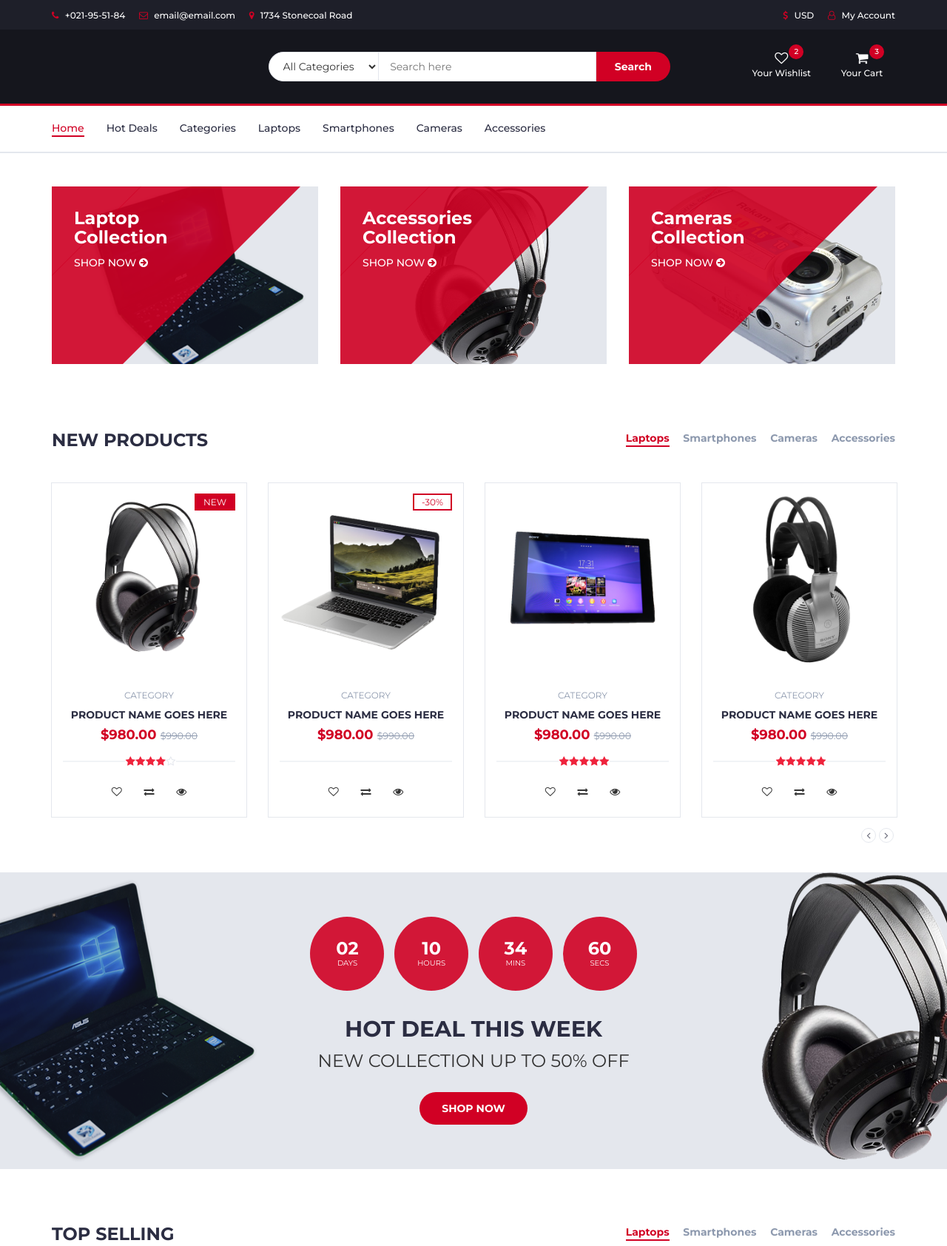
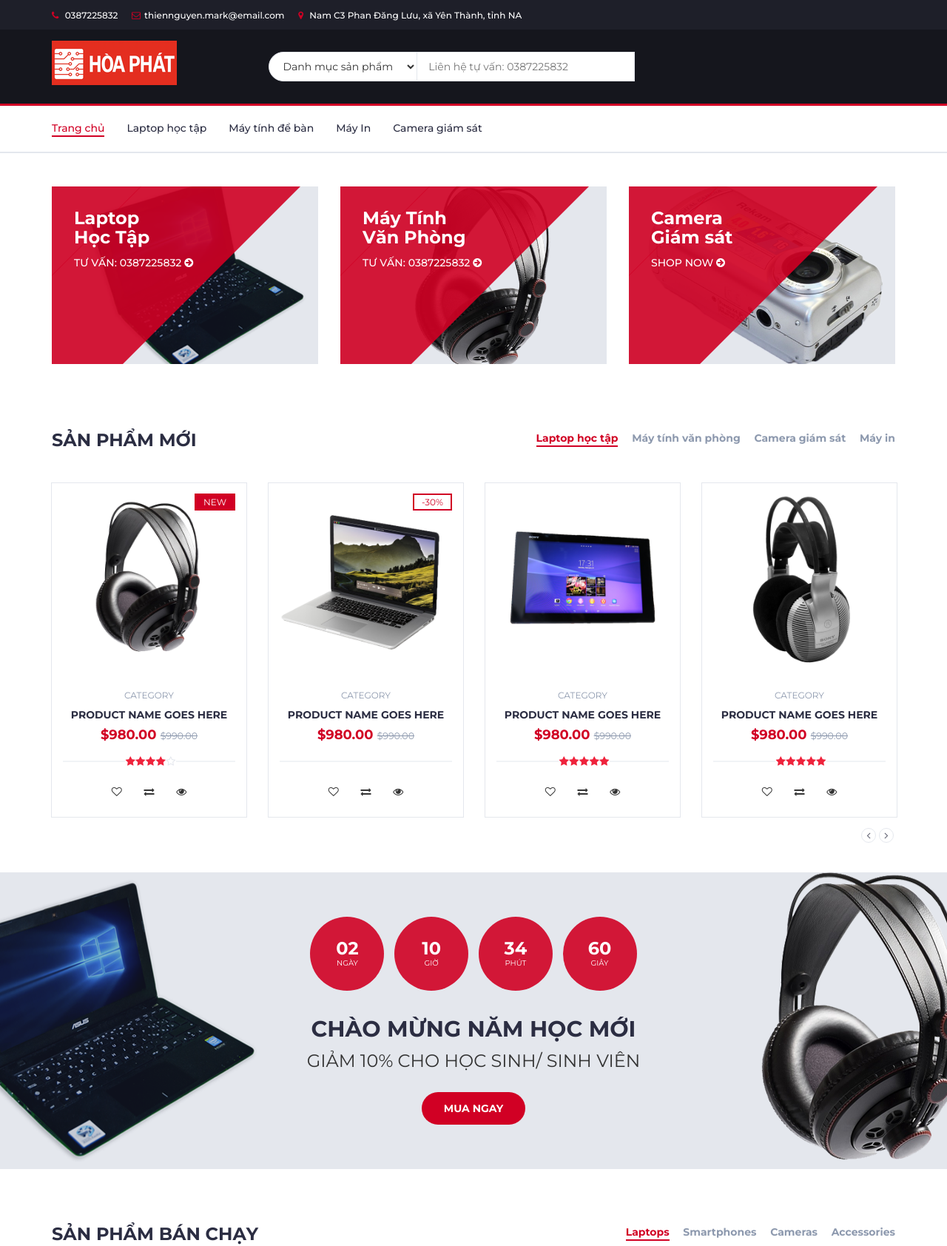
Before and after one commit to thiennguyenmark96-hue/maytinhhoaphat, a plain HTML site: page index.html in a window 1280 px wide. Shown: the top 1684 px of the page at 74% size. Drawn offline with Linux system fonts and the light colour scheme.

Commit message:
Update homepage

```diff
--- a/index.html
+++ b/index.html
@@ -6,7 +6,7 @@
 		<meta name="viewport" content="width=device-width, initial-scale=1">
 		 <!-- The above 3 meta tags *must* come first in the head; any other head content must come *after* these tags -->
 
-		<title>Electro - HTML Ecommerce Template</title>
+		<title>Máy tính Hòa Phát - Yên Thành Nghệ An</title>
 
 		<!-- Google font -->
 		<link href="https://fonts.googleapis.com/css?family=Montserrat:400,500,700" rel="stylesheet">
@@ -42,13 +42,13 @@
 			<div id="top-header">
 				<div class="container">
 					<ul class="header-links pull-left">
-						<li><a href="#"><i class="fa fa-phone"></i> +021-95-51-84</a></li>
-						<li><a href="#"><i class="fa fa-envelope-o"></i> email@email.com</a></li>
-						<li><a href="#"><i class="fa fa-map-marker"></i> 1734 Stonecoal Road</a></li>
+						<li><a href="#"><i class="fa fa-phone"></i> 0387225832</a></li>
+						<li><a href="#"><i class="fa fa-envelope-o"></i>thiennguyen.mark@email.com</a></li>
+						<li><a href="#"><i class="fa fa-map-marker"></i> Nam C3 Phan Đăng Lưu, xã Yên Thành, tỉnh NA</a></li>
 					</ul>
 					<ul class="header-links pull-right">
-						<li><a href="#"><i class="fa fa-dollar"></i> USD</a></li>
-						<li><a href="#"><i class="fa fa-user-o"></i> My Account</a></li>
+						<!-- <li><a href="#"><i class="fa fa-dollar"></i> VND</a></li>
+						<li><a href="#"><i class="fa fa-user-o"></i> My Account</a></li> -->
 					</ul>
 				</div>
 			</div>
@@ -64,7 +64,7 @@
 						<div class="col-md-3">
 							<div class="header-logo">
 								<a href="#" class="logo">
-									<img src="./img/lg.png" alt="">
+									<img src="./img/lg_re.png" alt="">
 								</a>
 							</div>
 						</div>
@@ -75,12 +75,14 @@
 							<div class="header-search">
 								<form>
 									<select class="input-select">
-										<option value="0">All Categories</option>
-										<option value="1">Category 01</option>
-										<option value="1">Category 02</option>
+										<option value="0">Danh mục sản phẩm</option>
+										<option value="1">Laptop học tập</option>
+										<option value="1">Máy tính văn phòng</option>
+										<option value="1">Máy in</option>
+										<option value="1">Camera giám sat</option>
 									</select>
-									<input class="input" placeholder="Search here">
-									<button class="search-btn">Search</button>
+									<input class="input" placeholder="Liên hệ tự vấn: 0387225832">
+									<!-- <button class="search-btn">Search</button> -->
 								</form>
 							</div>
 						</div>
@@ -89,58 +91,7 @@
 						<!-- ACCOUNT -->
 						<div class="col-md-3 clearfix">
 							<div class="header-ctn">
-								<!-- Wishlist -->
-								<div>
-									<a href="#">
-										<i class="fa fa-heart-o"></i>
-										<span>Your Wishlist</span>
-										<div class="qty">2</div>
-									</a>
-								</div>
-								<!-- /Wishlist -->
 
-								<!-- Cart -->
-								<div class="dropdown">
-									<a class="dropdown-toggle" data-toggle="dropdown" aria-expanded="true">
-										<i class="fa fa-shopping-cart"></i>
-										<span>Your Cart</span>
-										<div class="qty">3</div>
-									</a>
-									<div class="cart-dropdown">
-										<div class="cart-list">
-											<div class="product-widget">
-												<div class="product-img">
-													<img src="./img/product01.png" alt="">
-												</div>
-												<div class="product-body">
-													<h3 class="product-name"><a href="#">product name goes here</a></h3>
-													<h4 class="product-price"><span class="qty">1x</span>$980.00</h4>
-												</div>
-												<button class="delete"><i class="fa fa-close"></i></button>
-											</div>
-
-											<div class="product-widget">
-												<div class="product-img">
-													<img src="./img/product02.png" alt="">
-												</div>
-												<div class="product-body">
-													<h3 class="product-name"><a href="#">product name goes here</a></h3>
-													<h4 class="product-price"><span class="qty">3x</span>$980.00</h4>
-												</div>
-												<button class="delete"><i class="fa fa-close"></i></button>
-											</div>
-										</div>
-										<div class="cart-summary">
-											<small>3 Item(s) selected</small>
-											<h5>SUBTOTAL: $2940.00</h5>
-										</div>
-										<div class="cart-btns">
-											<a href="#">View Cart</a>
-											<a href="#">Checkout  <i class="fa fa-arrow-circle-right"></i></a>
-										</div>
-									</div>
-								</div>
-								<!-- /Cart -->
 
 								<!-- Menu Toogle -->
 								<div class="menu-toggle">
@@ -170,13 +121,11 @@
 				<div id="responsive-nav">
 					<!-- NAV -->
 					<ul class="main-nav nav navbar-nav">
-						<li class="active"><a href="#">Home</a></li>
-						<li><a href="#">Hot Deals</a></li>
-						<li><a href="#">Categories</a></li>
-						<li><a href="#">Laptops</a></li>
-						<li><a href="#">Smartphones</a></li>
-						<li><a href="#">Cameras</a></li>
-						<li><a href="#">Accessories</a></li>
+						<li class="active"><a href="#">Trang chủ</a></li>
+						<li><a href="#">Laptop học tập</a></li>
+						<li><a href="#">Máy tính để bàn</a></li>
+						<li><a href="#">Máy In</a></li>
+						<li><a href="#">Camera giám sát</a></li>
 					</ul>
 					<!-- /NAV -->
 				</div>
@@ -199,8 +148,8 @@
 								<img src="./img/shop01.png" alt="">
 							</div>
 							<div class="shop-body">
-								<h3>Laptop<br>Collection</h3>
-								<a href="#" class="cta-btn">Shop now <i class="fa fa-arrow-circle-right"></i></a>
+								<h3>Laptop<br>Học Tập</h3>
+								<a href="#" class="cta-btn">Tư vấn: 0387225832 <i class="fa fa-arrow-circle-right"></i></a>
 							</div>
 						</div>
 					</div>
@@ -213,8 +162,8 @@
 								<img src="./img/shop03.png" alt="">
 							</div>
 							<div class="shop-body">
-								<h3>Accessories<br>Collection</h3>
-								<a href="#" class="cta-btn">Shop now <i class="fa fa-arrow-circle-right"></i></a>
+								<h3>Máy Tính<br>Văn Phòng</h3>
+								<a href="#" class="cta-btn">Tư vấn: 0387225832 <i class="fa fa-arrow-circle-right"></i></a>
 							</div>
 						</div>
 					</div>
@@ -227,7 +176,7 @@
 								<img src="./img/shop02.png" alt="">
 							</div>
 							<div class="shop-body">
-								<h3>Cameras<br>Collection</h3>
+								<h3>Camera<br>Giám sát</h3>
 								<a href="#" class="cta-btn">Shop now <i class="fa fa-arrow-circle-right"></i></a>
 							</div>
 						</div>
@@ -250,13 +199,13 @@
 					<!-- section title -->
 					<div class="col-md-12">
 						<div class="section-title">
-							<h3 class="title">New Products</h3>
+							<h3 class="title">Sản phẩm mới</h3>
 							<div class="section-nav">
 								<ul class="section-tab-nav tab-nav">
-									<li class="active"><a data-toggle="tab" href="#tab1">Laptops</a></li>
-									<li><a data-toggle="tab" href="#tab1">Smartphones</a></li>
-									<li><a data-toggle="tab" href="#tab1">Cameras</a></li>
-									<li><a data-toggle="tab" href="#tab1">Accessories</a></li>
+									<li class="active"><a data-toggle="tab" href="#tab1">Laptop học tập</a></li>
+									<li><a data-toggle="tab" href="#tab1">Máy tính văn phòng</a></li>
+									<li><a data-toggle="tab" href="#tab1">Camera giám sát</a></li>
+									<li><a data-toggle="tab" href="#tab1">Máy in</a></li>
 								</ul>
 							</div>
 						</div>
@@ -297,7 +246,7 @@
 												</div>
 											</div>
 											<div class="add-to-cart">
-												<button class="add-to-cart-btn"><i class="fa fa-shopping-cart"></i> add to cart</button>
+												<button class="add-to-cart-btn"><i class="fa fa-shopping-cart"></i> Liên hệ</button>
 											</div>
 										</div>
 										<!-- /product -->
@@ -328,7 +277,7 @@
 												</div>
 											</div>
 											<div class="add-to-cart">
-												<button class="add-to-cart-btn"><i class="fa fa-shopping-cart"></i> add to cart</button>
+												<button class="add-to-cart-btn"><i class="fa fa-shopping-cart"></i> Liên hệ</button>
 											</div>
 										</div>
 										<!-- /product -->
@@ -354,7 +303,7 @@
 												</div>
 											</div>
 											<div class="add-to-cart">
-												<button class="add-to-cart-btn"><i class="fa fa-shopping-cart"></i> add to cart</button>
+												<button class="add-to-cart-btn"><i class="fa fa-shopping-cart"></i> Liên hệ</button>
 											</div>
 										</div>
 										<!-- /product -->
@@ -382,7 +331,7 @@
 												</div>
 											</div>
 											<div class="add-to-cart">
-												<button class="add-to-cart-btn"><i class="fa fa-shopping-cart"></i> add to cart</button>
+												<button class="add-to-cart-btn"><i class="fa fa-shopping-cart"></i> Liên hệ</button>
 											</div>
 										</div>
 										<!-- /product -->
@@ -410,7 +359,7 @@
 												</div>
 											</div>
 											<div class="add-to-cart">
-												<button class="add-to-cart-btn"><i class="fa fa-shopping-cart"></i> add to cart</button>
+												<button class="add-to-cart-btn"><i class="fa fa-shopping-cart"></i> Liên hệ</button>
 											</div>
 										</div>
 										<!-- /product -->
@@ -441,31 +390,31 @@
 								<li>
 									<div>
 										<h3>02</h3>
-										<span>Days</span>
+										<span>Ngày</span>
 									</div>
 								</li>
 								<li>
 									<div>
 										<h3>10</h3>
-										<span>Hours</span>
+										<span>Giờ</span>
 									</div>
 								</li>
 								<li>
 									<div>
 										<h3>34</h3>
-										<span>Mins</span>
+										<span>Phút</span>
 									</div>
 								</li>
 								<li>
 									<div>
 										<h3>60</h3>
-										<span>Secs</span>
+										<span>Giây</span>
 									</div>
 								</li>
 							</ul>
-							<h2 class="text-uppercase">hot deal this week</h2>
-							<p>New Collection Up to 50% OFF</p>
-							<a class="primary-btn cta-btn" href="#">Shop now</a>
+							<h2 class="text-uppercase">Chào mừng năm học mới</h2>
+							<p>Giảm 10% cho học sinh/ Sinh Viên</p>
+							<a class="primary-btn cta-btn" href="#">Mua ngay</a>
 						</div>
 					</div>
 				</div>
@@ -485,7 +434,7 @@
 					<!-- section title -->
 					<div class="col-md-12">
 						<div class="section-title">
-							<h3 class="title">Top selling</h3>
+							<h3 class="title">Sản phẩm bán chạy</h3>
 							<div class="section-nav">
 								<ul class="section-tab-nav tab-nav">
 									<li class="active"><a data-toggle="tab" href="#tab2">Laptops</a></li>
@@ -532,7 +481,7 @@
 												</div>
 											</div>
 											<div class="add-to-cart">
-												<button class="add-to-cart-btn"><i class="fa fa-shopping-cart"></i> add to cart</button>
+												<button class="add-to-cart-btn"><i class="fa fa-shopping-cart"></i> Liên hệ</button>
 											</div>
 										</div>
 										<!-- /product -->
@@ -563,7 +512,7 @@
 												</div>
 											</div>
 											<div class="add-to-cart">
-												<button class="add-to-cart-btn"><i class="fa fa-shopping-cart"></i> add to cart</button>
+												<button class="add-to-cart-btn"><i class="fa fa-shopping-cart"></i> Liên hệ</button>
 											</div>
 										</div>
 										<!-- /product -->
@@ -589,7 +538,7 @@
 												</div>
 											</div>
 											<div class="add-to-cart">
-												<button class="add-to-cart-btn"><i class="fa fa-shopping-cart"></i> add to cart</button>
+												<button class="add-to-cart-btn"><i class="fa fa-shopping-cart"></i> Liên hệ</button>
 											</div>
 										</div>
 										<!-- /product -->
@@ -617,7 +566,7 @@
 												</div>
 											</div>
 											<div class="add-to-cart">
-												<button class="add-to-cart-btn"><i class="fa fa-shopping-cart"></i> add to cart</button>
+												<button class="add-to-cart-btn"><i class="fa fa-shopping-cart"></i> Liên hệ</button>
 											</div>
 										</div>
 										<!-- /product -->
@@ -645,7 +594,7 @@
 												</div>
 											</div>
 											<div class="add-to-cart">
-												<button class="add-to-cart-btn"><i class="fa fa-shopping-cart"></i> add to cart</button>
+												<button class="add-to-cart-btn"><i class="fa fa-shopping-cart"></i> Liên hệ</button>
 											</div>
 										</div>
 										<!-- /product -->
@@ -1004,25 +953,24 @@
 					<div class="row">
 						<div class="col-md-3 col-xs-6">
 							<div class="footer">
-								<h3 class="footer-title">About Us</h3>
+								<h3 class="footer-title">Về Chúng Tôi</h3>
 								<p>Lorem ipsum dolor sit amet, consectetur adipisicing elit, sed do eiusmod tempor incididunt ut.</p>
 								<ul class="footer-links">
-									<li><a href="#"><i class="fa fa-map-marker"></i>1734 Stonecoal Road</a></li>
-									<li><a href="#"><i class="fa fa-phone"></i>+021-95-51-84</a></li>
-									<li><a href="#"><i class="fa fa-envelope-o"></i>email@email.com</a></li>
+									<li><a href="#"><i class="fa fa-map-marker"></i>C3 Phan Đăng Lưu Yên Thành Nghệ An</a></li>
+									<li><a href="#"><i class="fa fa-phone"></i>0387225832</a></li>
+									<li><a href="#"><i class="fa fa-envelope-o"></i>thiennguyen.mark@email.com</a></li>
 								</ul>
 							</div>
 						</div>
 
 						<div class="col-md-3 col-xs-6">
 							<div class="footer">
-								<h3 class="footer-title">Categories</h3>
+								<h3 class="footer-title">Danh mục sản phẩm</h3>
 								<ul class="footer-links">
-									<li><a href="#">Hot deals</a></li>
-									<li><a href="#">Laptops</a></li>
-									<li><a href="#">Smartphones</a></li>
-									<li><a href="#">Cameras</a></li>
-									<li><a href="#">Accessories</a></li>
+									<li><a href="#">Laptop Học Tập</a></li>
+									<li><a href="#">Máy Tính Văn Phòng</a></li>
+									<li><a href="#">Máy In</a></li>
+									<li><a href="#">Camera Giám Sát</a></li>
 								</ul>
 							</div>
 						</div>
@@ -1031,20 +979,19 @@
 
 						<div class="col-md-3 col-xs-6">
 							<div class="footer">
-								<h3 class="footer-title">Information</h3>
+								<h3 class="footer-title">Thông Tin</h3>
 								<ul class="footer-links">
-									<li><a href="#">About Us</a></li>
-									<li><a href="#">Contact Us</a></li>
-									<li><a href="#">Privacy Policy</a></li>
-									<li><a href="#">Orders and Returns</a></li>
-									<li><a href="#">Terms & Conditions</a></li>
+									<li><a href="#">Liên hệ chúng tôi</a></li>
+									<li><a href="#">Chính sách bán hàng</a></li>
+									<li><a href="#">Đặt Hàng và Thanh Toán</a></li>
+									<li><a href="#">Hỗ trợ bảo hành</a></li>
 								</ul>
 							</div>
 						</div>
 
 						<div class="col-md-3 col-xs-6">
 							<div class="footer">
-								<h3 class="footer-title">Service</h3>
+								<h3 class="footer-title">Dịch vụ khác</h3>
 								<ul class="footer-links">
 									<li><a href="#">My Account</a></li>
 									<li><a href="#">View Cart</a></li>
@@ -1077,7 +1024,7 @@
 							</ul>
 							<span class="copyright">
 								<!-- Link back to Colorlib can't be removed. Template is licensed under CC BY 3.0. -->
-								Copyright &copy;<script>document.write(new Date().getFullYear());</script> All rights reserved | This template is made with <i class="fa fa-heart-o" aria-hidden="true"></i> by <a href="https://colorlib.com" target="_blank">Colorlib</a>
+								Copyright &copy;<script>document.write(new Date().getFullYear());</script> Máy tính Hòa Phát - C3 Phan Đăng Lưu Yên Thành, Nghệ An</a>
 							<!-- Link back to Colorlib can't be removed. Template is licensed under CC BY 3.0. -->
 							</span>
 						</div>
```
Also changed, not shown: other page/product.html (renamed from product.html, +12 -61 lines), img/lg.png (added), img/lg_re.png (added), other page/blank.html (renamed from blank.html), other page/checkout.html (renamed from checkout.html), other page/footer.html (renamed from footer.html), other page/header.html (renamed from header.html), other page/store.html (renamed from store.html).
